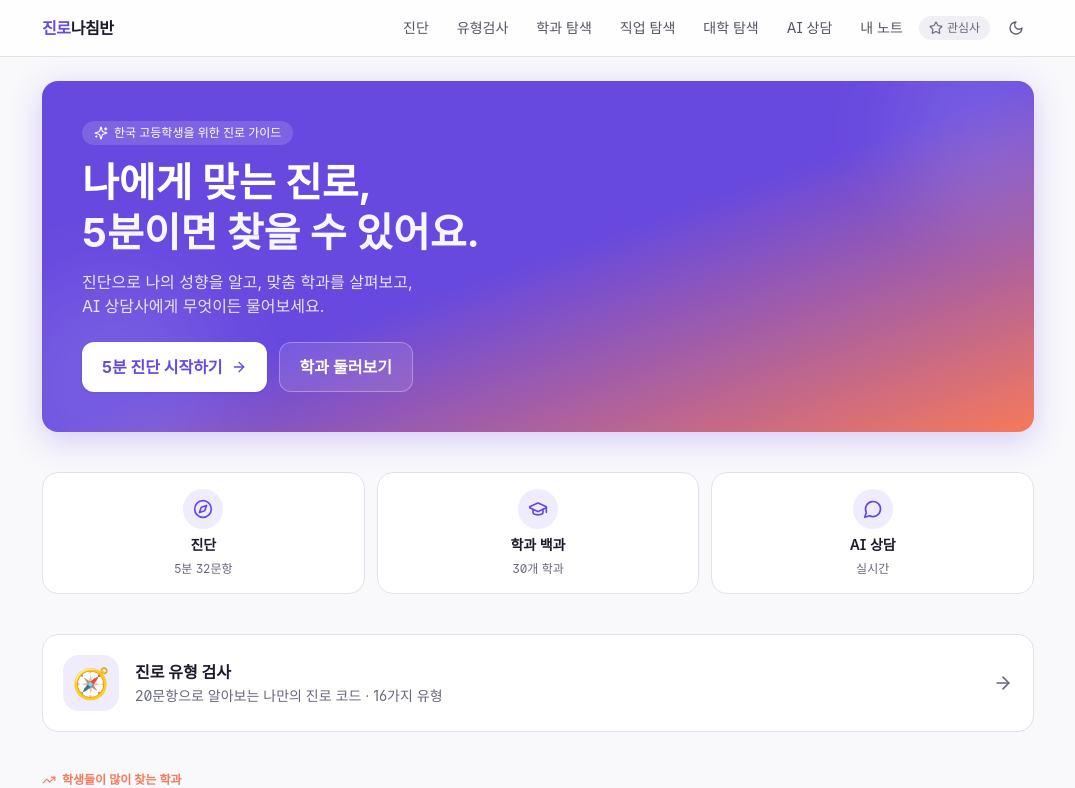
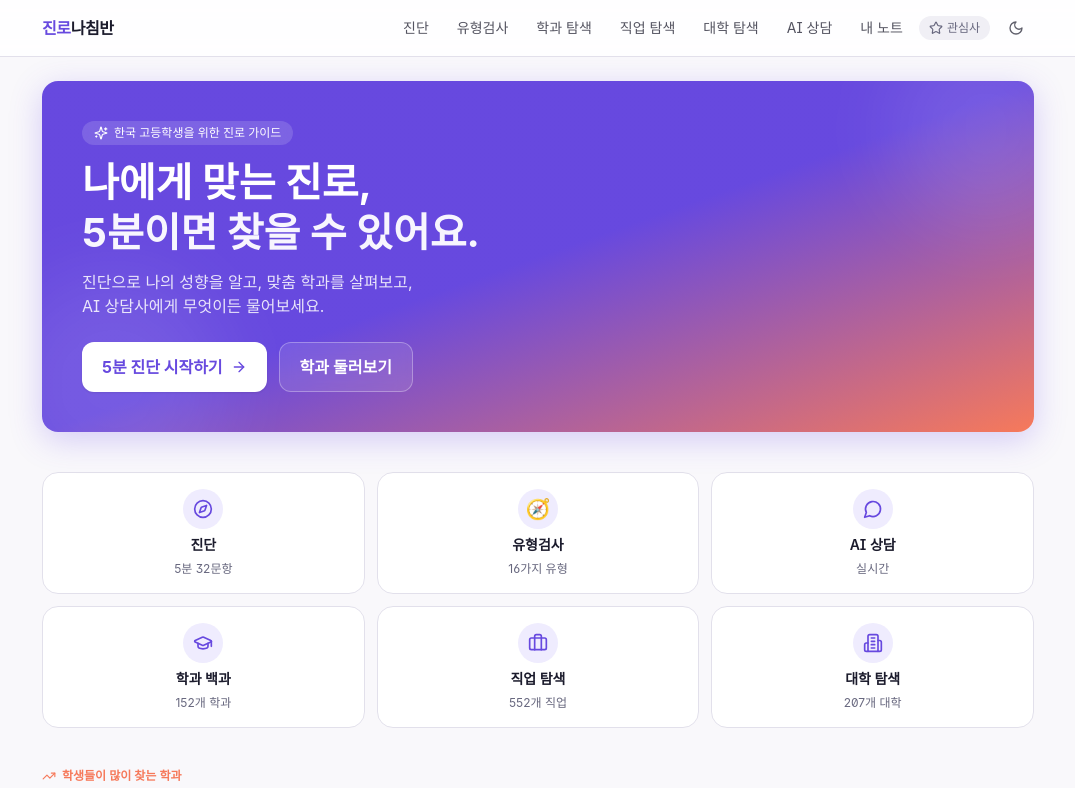
Before and after one commit to lsur6nup4-commits/career-app, a Next.js app: page / in a window 1280 px wide. Shown: the top 788 px of the page, without its empty margins (102-1177 px from the left). Built offline with nearby package versions, Linux system fonts and the light colour scheme; a web font is replaced by a local one.

Commit message:
Fix homepage: add career type card, fix real counts 152/552/207

```diff
--- a/app/page.tsx
+++ b/app/page.tsx
@@ -5,9 +5,18 @@ import {
   GraduationCap,
   MessageCircle,
   Sparkles,
+  Briefcase,
+  Building2,
 } from "lucide-react";
 import { RecommendationCarousel } from "@/components/home/recommendation-carousel";
 import { PopularQuestions } from "@/components/home/popular-questions";
+import majorsJson from "@/seed/majors.json";
+import jobsJson from "@/seed/jobs.json";
+import universitiesJson from "@/seed/universities.json";
+
+const MAJOR_COUNT = majorsJson.length;   // 152
+const JOB_COUNT = jobsJson.length;       // 552
+const UNIV_COUNT = universitiesJson.length; // 207
 
 export default function HomePage() {
   return (
@@ -55,18 +64,25 @@ export default function HomePage() {
         </div>
       </section>
 
-      {/* 3 핵심 기능 */}
+      {/* 핵심 기능 — 2×3 그리드 */}
       <section aria-labelledby="features-heading">
         <h2 id="features-heading" className="sr-only">
           핵심 기능
         </h2>
+
+        {/* 상단 3: 진단 도구 */}
         <ul className="grid grid-cols-3 gap-3">
-          <FeatureLink href="/diagnosis" Icon={Compass} title="진단" sub="5분 32문항" />
           <FeatureLink
-            href="/majors"
-            Icon={GraduationCap}
-            title="학과 백과"
-            sub="30개 학과"
+            href="/diagnosis"
+            Icon={Compass}
+            title="진단"
+            sub="5분 32문항"
+          />
+          <FeatureLink
+            href="/career-type"
+            emoji="🧭"
+            title="유형검사"
+            sub="16가지 유형"
           />
           <FeatureLink
             href="/chat"
@@ -75,30 +91,28 @@ export default function HomePage() {
             sub="실시간"
           />
         </ul>
-      </section>
 
-      {/* 진로 유형 검사 진입 카드 */}
-      <section aria-labelledby="career-type-heading">
-        <Link
-          href="/career-type"
-          className="group flex items-center gap-4 rounded-2xl border border-border bg-card p-5 transition-all hover:border-primary/40 hover:shadow-card"
-        >
-          <div className="flex h-14 w-14 flex-shrink-0 items-center justify-center rounded-2xl bg-primary-soft text-3xl">
-            🧭
-          </div>
-          <div className="flex-1 min-w-0">
-            <h2
-              id="career-type-heading"
-              className="text-base font-bold group-hover:text-primary"
-            >
-              진로 유형 검사
-            </h2>
-            <p className="mt-0.5 text-sm text-muted-foreground">
-              20문항으로 알아보는 나만의 진로 코드 · 16가지 유형
-            </p>
-          </div>
-          <ArrowRight className="h-5 w-5 flex-shrink-0 text-muted-foreground transition-transform group-hover:translate-x-0.5" />
-        </Link>
+        {/* 하단 3: 탐색 도구 (실제 개수) */}
+        <ul className="mt-3 grid grid-cols-3 gap-3">
+          <FeatureLink
+            href="/majors"
+            Icon={GraduationCap}
+            title="학과 백과"
+            sub={`${MAJOR_COUNT}개 학과`}
+          />
+          <FeatureLink
+            href="/jobs"
+            Icon={Briefcase}
+            title="직업 탐색"
+            sub={`${JOB_COUNT}개 직업`}
+          />
+          <FeatureLink
+            href="/universities"
+            Icon={Building2}
+            title="대학 탐색"
+            sub={`${UNIV_COUNT}개 대학`}
+          />
+        </ul>
       </section>
 
       {/* 추천 학과 캐러셀 */}
@@ -113,11 +127,13 @@ export default function HomePage() {
 function FeatureLink({
   href,
   Icon,
+  emoji,
   title,
   sub,
 }: {
   href: string;
-  Icon: React.ComponentType<{ className?: string; "aria-hidden"?: boolean }>;
+  Icon?: React.ComponentType<{ className?: string; "aria-hidden"?: boolean }>;
+  emoji?: string;
   title: string;
   sub: string;
 }) {
@@ -128,7 +144,13 @@ function FeatureLink({
         className="flex h-full flex-col items-center gap-1.5 rounded-xl border border-border bg-card p-4 text-center transition-colors hover:border-primary/40 hover:bg-primary-soft/40 focus-visible:outline-none focus-visible:ring-2 focus-visible:ring-ring focus-visible:ring-offset-2 focus-visible:ring-offset-background"
       >
         <span className="flex h-10 w-10 items-center justify-center rounded-full bg-primary-soft text-primary">
-          <Icon className="h-5 w-5" aria-hidden />
+          {emoji ? (
+            <span className="text-xl leading-none" aria-hidden>
+              {emoji}
+            </span>
+          ) : Icon ? (
+            <Icon className="h-5 w-5" aria-hidden />
+          ) : null}
         </span>
         <span className="text-sm font-semibold">{title}</span>
         <span className="text-xs text-muted-foreground">{sub}</span>
```
